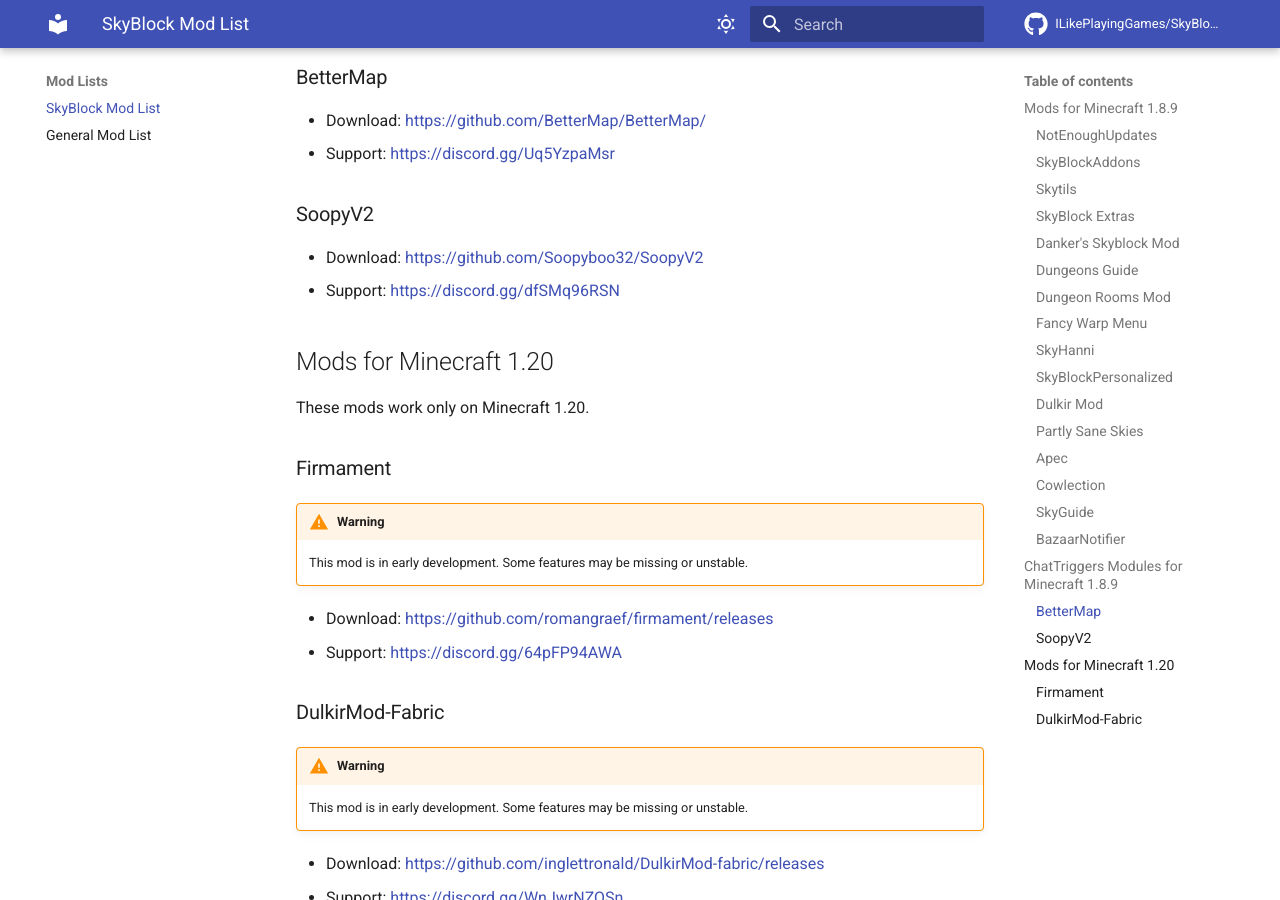
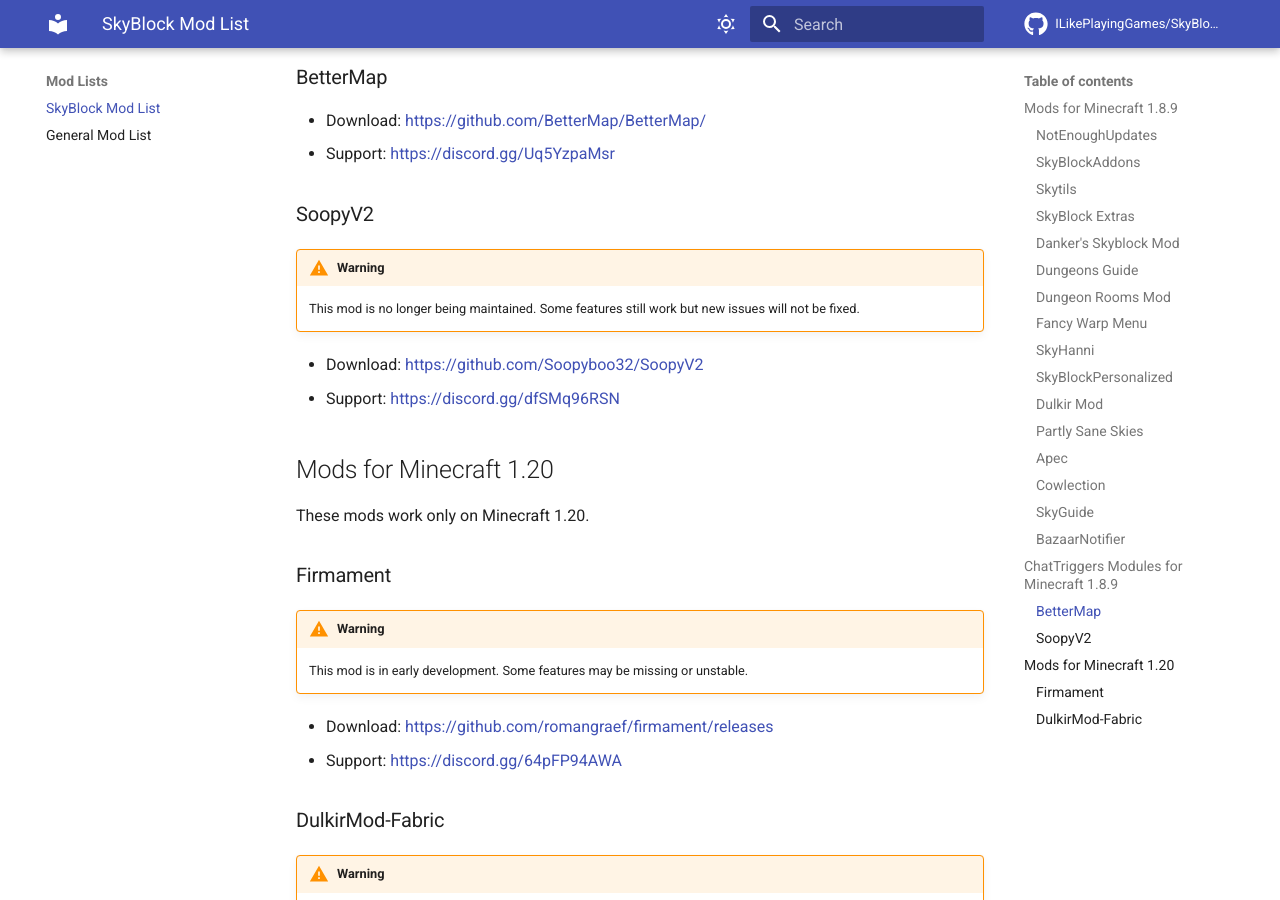
Before and after one commit to ModMalwareInvestigation/SkyBlockModWiki, an MkDocs documentation site: the page built from docs/mod-lists/skyblock-mod-list.md, in a window 1280 px wide and 900 px high, scrolled down 3260 px. Built offline with MkDocs 1.6.1 and Material for MkDocs 9.7.7, drawn with Linux system fonts in a browser that asks for light colours; comment, search, counter and statistics services are not loaded.

Commit message:
Added warning to soopy because the project has been archived

```diff
--- a/docs/mod-lists/skyblock-mod-list.md
+++ b/docs/mod-lists/skyblock-mod-list.md
@@ -92,6 +92,8 @@
 - Support: https://discord.gg/Uq5YzpaMsr
 
 ### SoopyV2
+!!! warning
+    This mod is no longer being maintained. Some features still work but new issues will not be fixed.
 - Download: https://github.com/Soopyboo32/SoopyV2
 - Support: https://discord.gg/dfSMq96RSN
 
```
